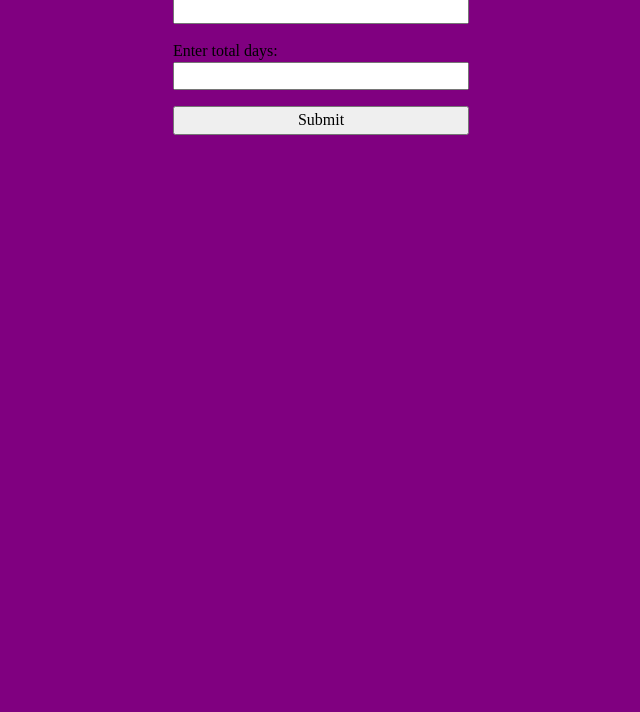
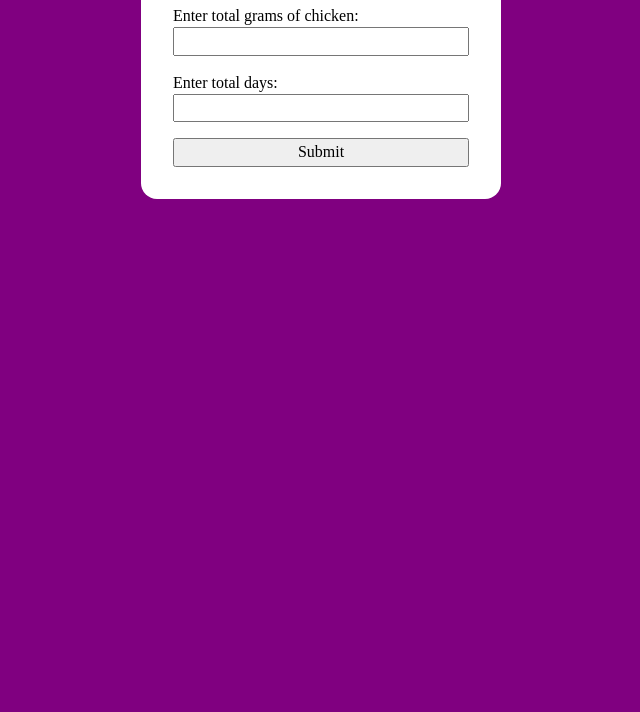
Before and after one commit to chr1swill/meal-prep-calculator, a plain HTML site: page index.html in a window 1280 px wide. Shown: the part 88-800 px from the top of the page, without its empty margins (319-959 px from the left). Drawn offline with Linux system fonts and the light colour scheme.

Commit message:
feat - add styling to .card class to make visible
- change body color to black to make all text visible

```diff
--- a/style.css
+++ b/style.css
@@ -69,6 +69,17 @@ body {
   height: auto;
   display: grid;
   place-content: center;
+  color: black;
+}
+
+.card {
+  background-color: white;
+  padding: 2rem;
+  border-radius: 1rem;
+  max-width: 100%;
+  height: auto;
+  display: grid;
+  place-content: center;
 }
 
 h1 {
```
